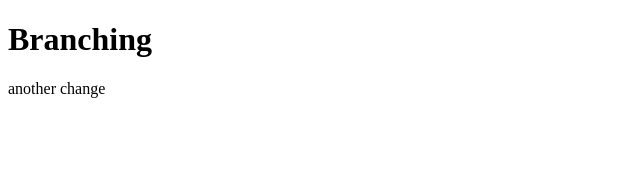
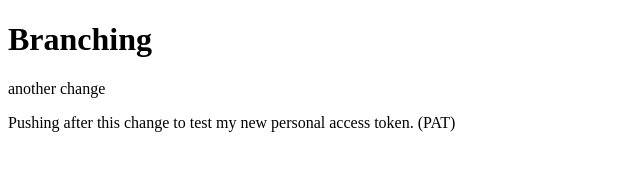
Before and after one commit to moriss/branching, a plain HTML site: page index.html in a window 1280 px wide. Shown: the whole page, without its empty margins (0-640 px from the left). Drawn offline with Linux system fonts and the light colour scheme.

Commit message:
ttrying out my new PAT

```diff
--- a/index.html
+++ b/index.html
@@ -6,6 +6,7 @@
 <body>
 <h1>Branching</h1>
 <p>another change</p>
+<p>Pushing after this change to test my new personal access token. (PAT)
 </body>
 
 </html>
```
